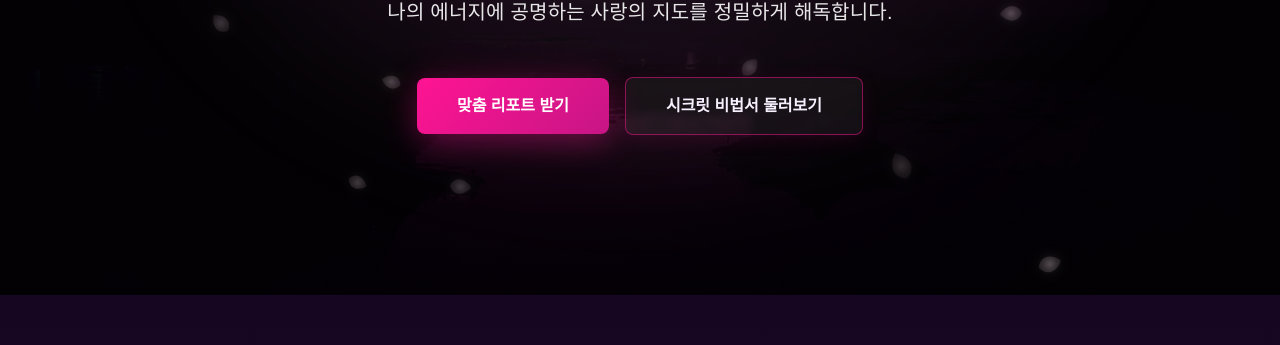
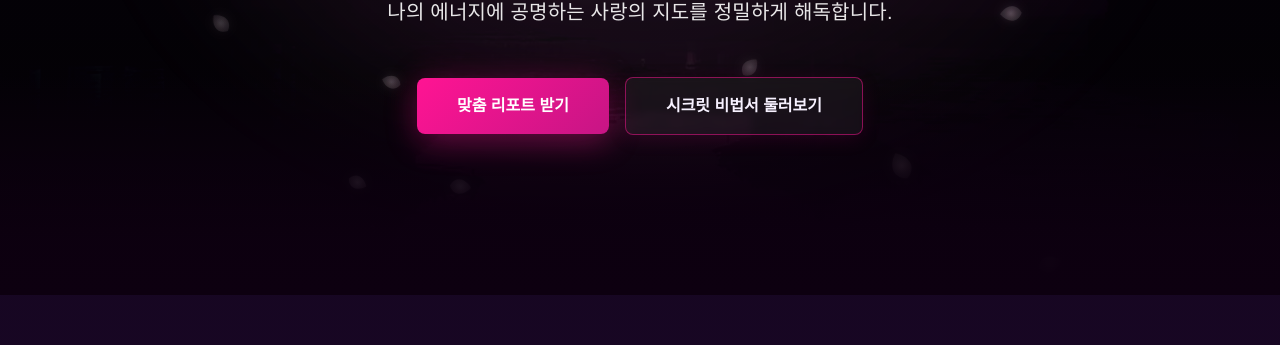
Before and after one commit to woolbo100/buzasun, a Next.js app: page / in a window 1280 px wide. Shown: the part 562-907 px from the top of the page. Built offline with nearby package versions, Linux system fonts and the light colour scheme.

Commit message:
update design

```diff
--- a/components/Hero.tsx
+++ b/components/Hero.tsx
@@ -23,7 +23,7 @@ export default function Hero() {
           backgroundPosition: 'center 58%',
           backgroundRepeat: 'no-repeat',
           filter: 'brightness(0.35) contrast(1.15) saturate(1.05)',
-          opacity: 0.75,
+          opacity: 0.65,
           mixBlendMode: 'normal',
         }}
       />
@@ -44,6 +44,14 @@ export default function Hero() {
         style={{
           background: 'radial-gradient(ellipse at center, rgba(252, 231, 243, 0.08) 0%, rgba(255, 182, 193, 0.04) 40%, transparent 60%)',
           filter: 'blur(40px)',
+        }}
+      />
+
+      {/* 하단 페이드 연결 레이어 */}
+      <div
+        className="absolute left-0 right-0 bottom-0 pointer-events-none z-4 h-[260px] md:h-[220px]"
+        style={{
+          background: 'linear-gradient(to bottom, rgba(13, 0, 16, 0) 0%, rgba(13, 0, 16, 0.65) 45%, rgba(13, 0, 16, 0.95) 75%, rgba(13, 0, 16, 1) 100%)',
         }}
       />
 
```
